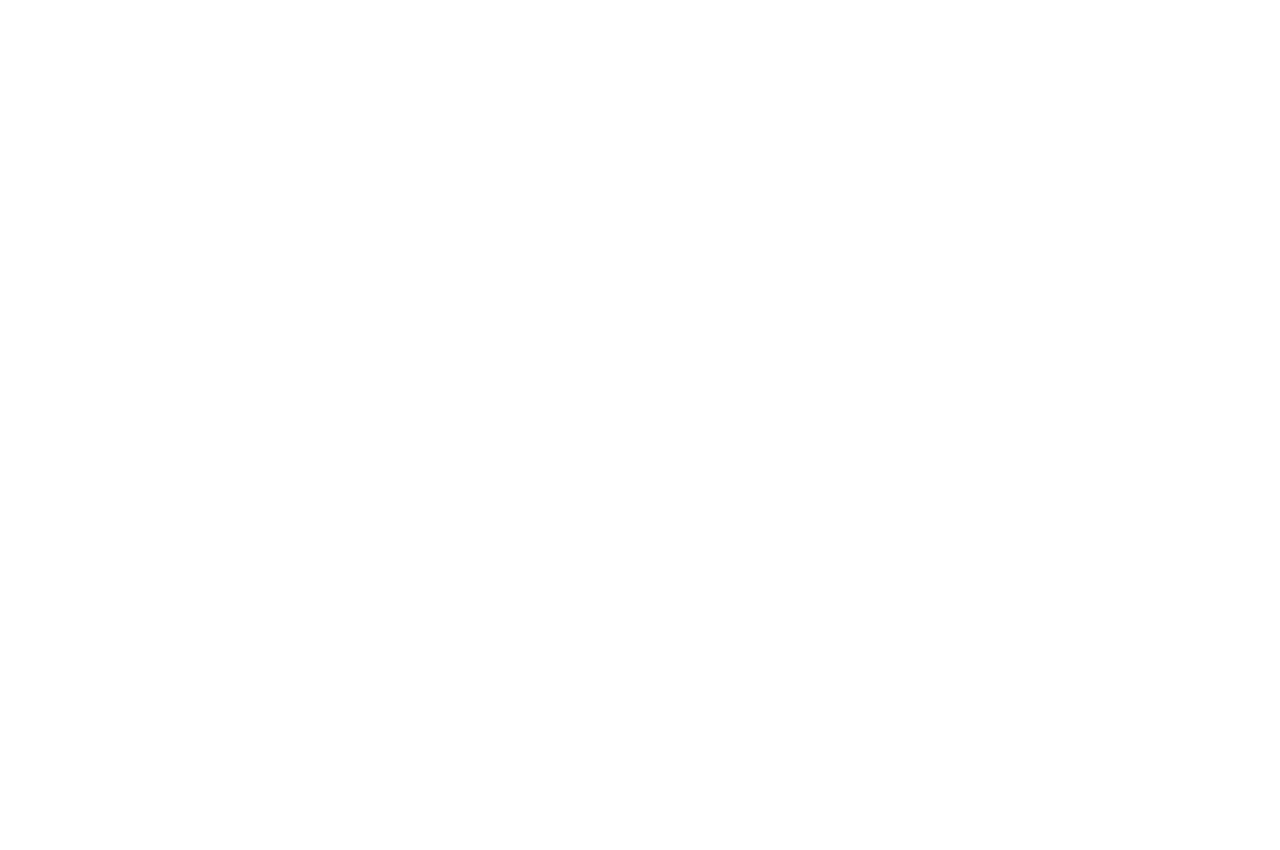
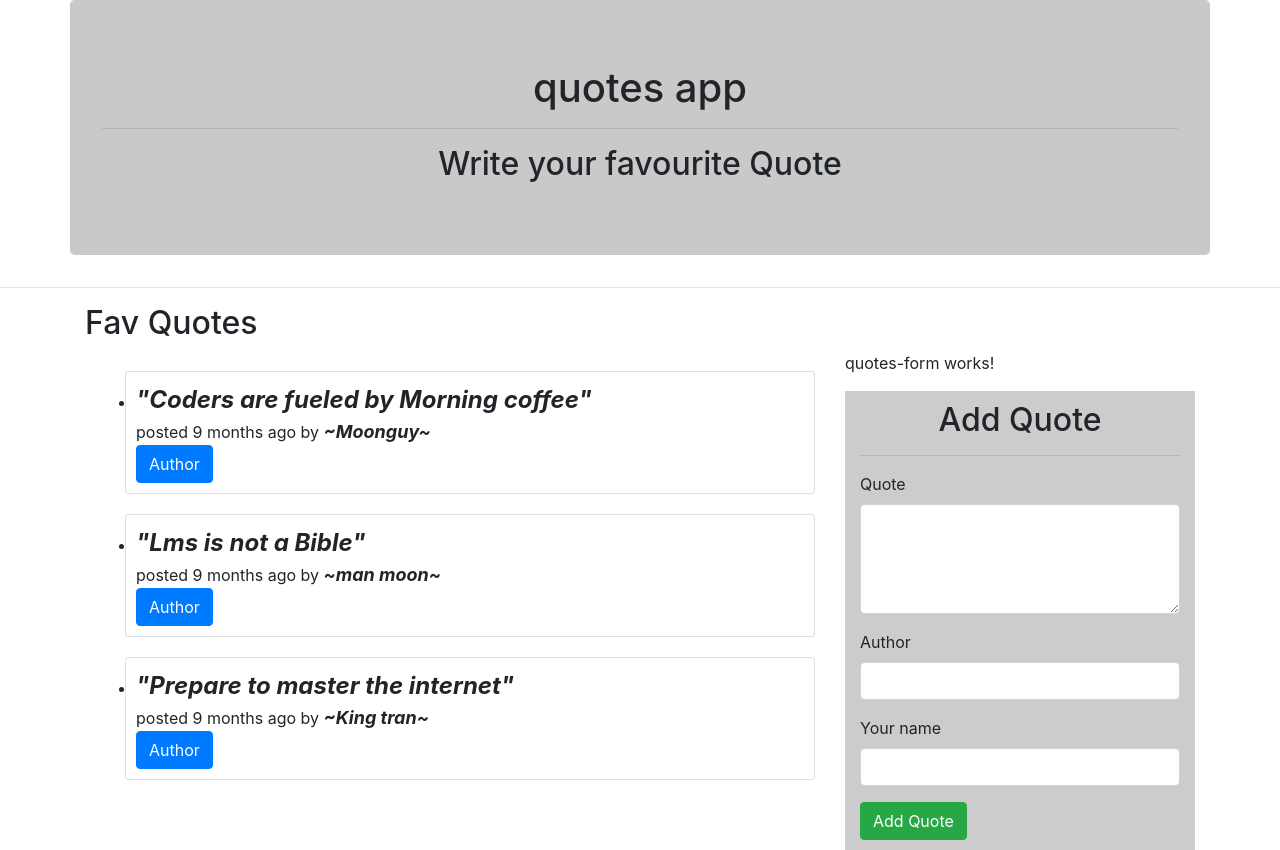
Before and after one commit to mungai-joel/quotesip, an Angular app: page / in a window 1280 px wide. Before the commit the page ends 800 px from the top, so only its background shows below. Built offline with nearby package versions, Linux system fonts and the light colour scheme.

Commit message:
Added patches

```diff
--- a/package.json
+++ b/package.json
@@ -31,6 +31,7 @@
     "@angular/compiler-cli": "~11.1.1",
     "@types/jasmine": "~3.6.0",
     "@types/node": "^12.11.1",
+    "angular-cli-ghpages": "^1.0.0-rc.1",
     "codelyzer": "^6.0.0",
     "jasmine-core": "~3.6.0",
     "jasmine-spec-reporter": "~5.0.0",
--- a/src/app/date-count.pipe.ts
+++ b/src/app/date-count.pipe.ts
@@ -10,7 +10,7 @@ export class DateCountPipe implements PipeTransform {
       if (seconds < 29)
         // less than 30 seconds ago will show as 'Just now'
         return 'Just now';
-      const intervals = {
+      const intervals:any = {
         year: 31536000,
         month: 2592000,
         week: 604800,
--- a/src/app/quotes-form/quotes-form.component.ts
+++ b/src/app/quotes-form/quotes-form.component.ts
@@ -6,7 +6,7 @@ import { Component, OnInit, Output, EventEmitter } from '@angular/core';
   templateUrl: './quotes-form.component.html',
   styleUrls: ['./quotes-form.component.css']
 })
-export class GoalFormComponent implements OnInit {
+export class QuotesFormComponent implements OnInit {
   newQuote = new Quote('', '', '', new Date());
   @Output() addQuote = new EventEmitter<Quote>();
 
--- a/src/styles.css
+++ b/src/styles.css
@@ -1 +1,2 @@
 /* You can add global styles to this file, and also import other style files */
+@import "~bootstrap/dist/css/bootstrap.css"
```
Also changed, not shown: 1 other file (tests, documents, lock files or other folders).
